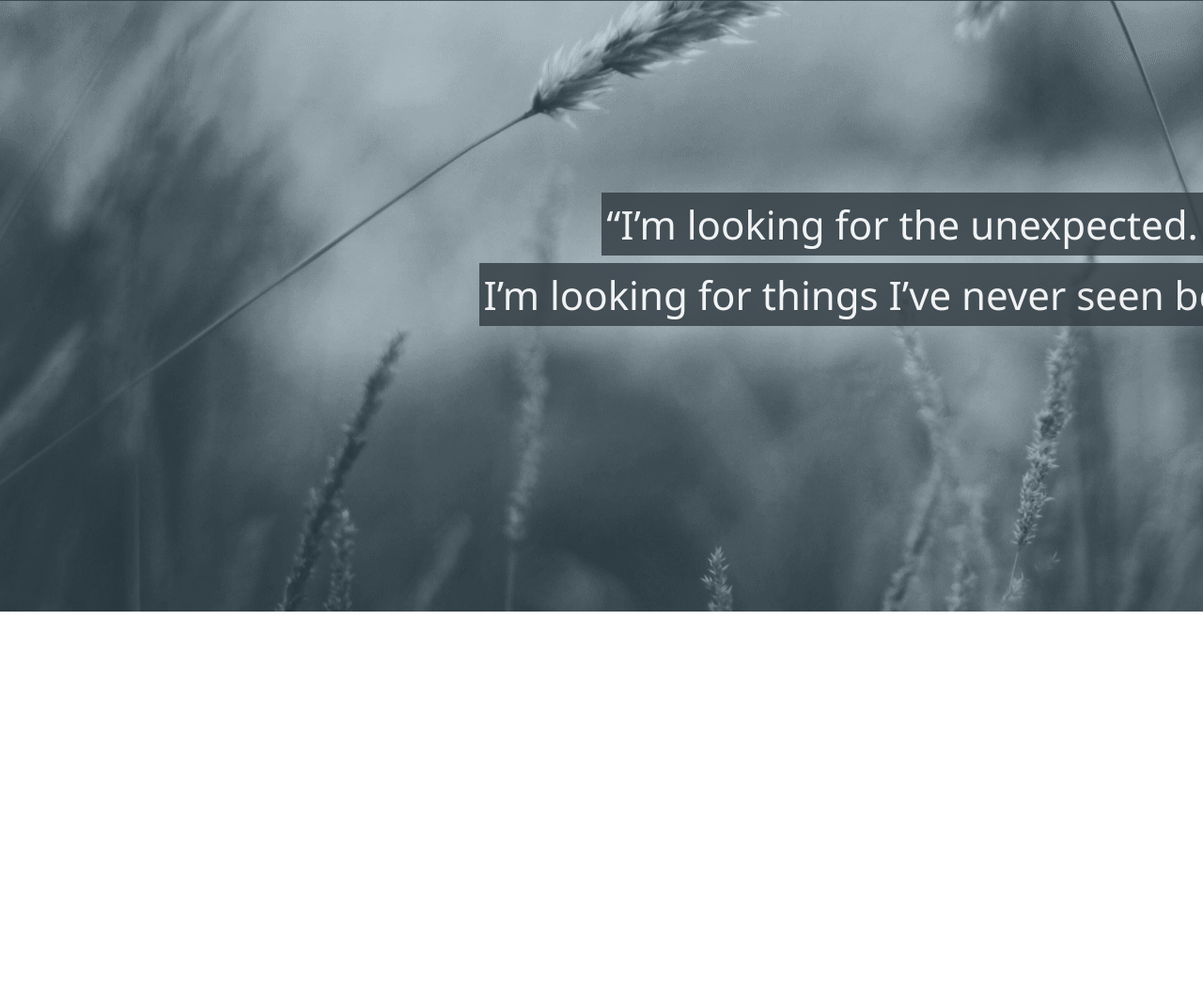
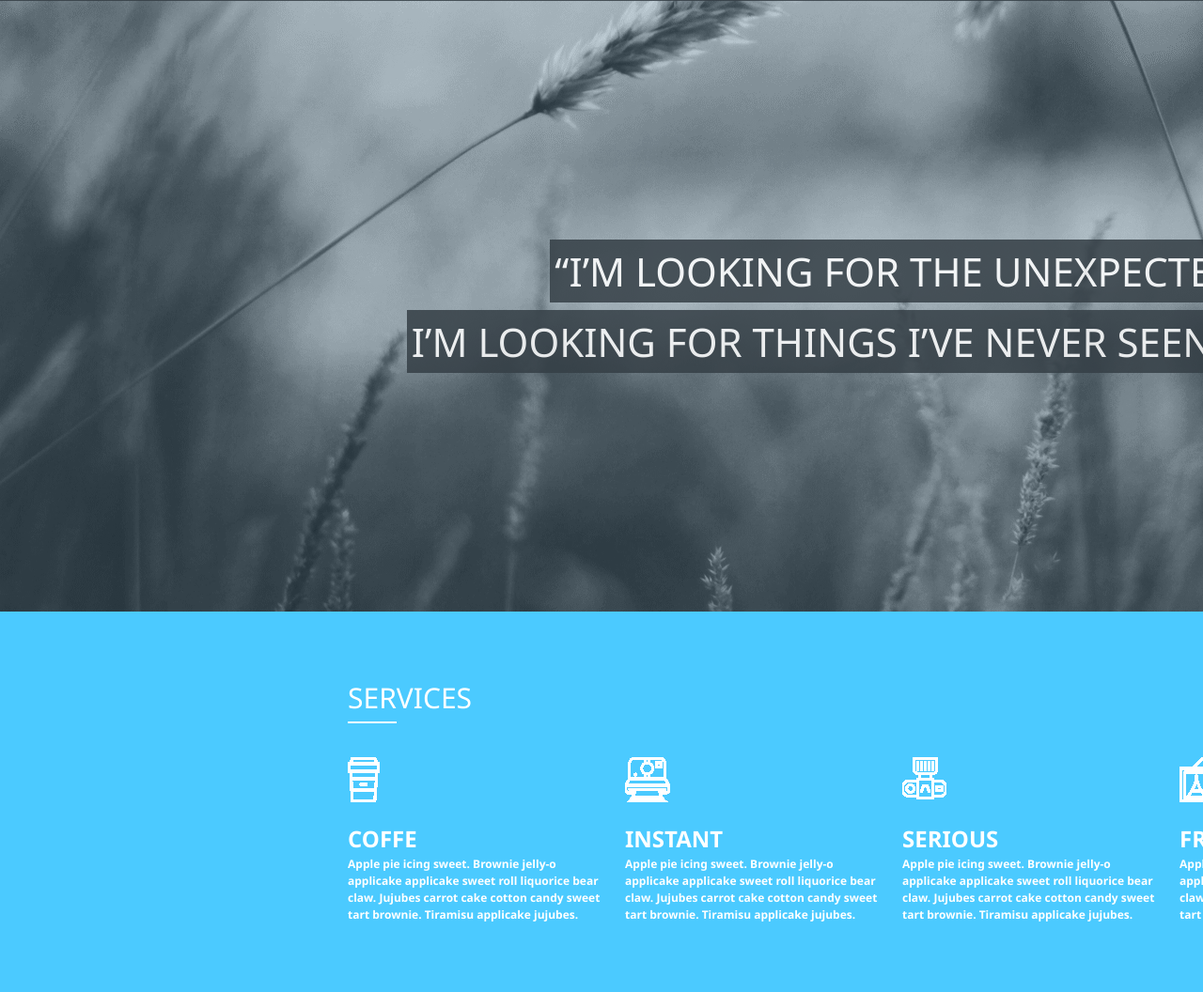
Before and after one commit to RSamolazov/5-maket, a plain HTML site: page index.html in a window 1280 px wide. Shown: the part 149-1205 px from the top of the page at 94% size. Before the commit the page ends 800 px from the top, so only its background shows below. Drawn offline with Linux system fonts and the light colour scheme.

Commit message:
Adds SERVICES

```diff
--- a/index.html
+++ b/index.html
@@ -22,36 +22,53 @@
                 </header>
             </div>
             <div class="block-home">
-                <span class="text-block-home">“I’m looking for the unexpected.</span><br>
+                <span class="text-block-home">“I’M looking for the unexpected.</span><br>
                 <span class="text-block-home">I’m looking for things I’ve never seen before.” </span>
             </div>
         </div>
-        <!-- <div class="bg-services">
+        <div class="bg-services">
             <section class="services">
-                <h2>dsdsdsdsd</h2>
+                <h2><span style="padding-bottom: 0.05rem; border-bottom: #fff solid 2px">SER</span>VICES</h2>
+
                 <div class="one-block-service">
-                    <img src="" alt=""><br>
-                    <h3>sdsdsdsd</h3>
-                    <p>sdsdsdsdsdsdassssssssssssssssssssssssssssssssssdsdsd</p>
+                    <img class="img-services" src="images/cofe.gif" alt="Cofe">
+                    <h3>COFFE</h3>
+                    <p class="text-services">Apple pie icing sweet. Brownie jelly-o
+                        applicake applicake sweet roll liquorice
+                         bear claw. Jujubes carrot cake cotton
+                          candy sweet tart brownie.
+                         Tiramisu applicake jujubes.</p>
                 </div>
                 <div class="one-block-service">
-                    <img src="" alt=""><br>
-                    <h3>sdsdsdsd</h3>
-                    <p>sdsdsdsdsdsdassssssssssssssssssssssssssssssssssdsdsd</p>
+                        <img class="img-services" src="images/instat.gif" alt="INSTANT">
+                        <h3>INSTANT</h3>
+                        <p class="text-services">Apple pie icing sweet. Brownie jelly-o
+                            applicake applicake sweet roll liquorice
+                             bear claw. Jujubes carrot cake cotton
+                              candy sweet tart brownie.
+                             Tiramisu applicake jujubes.</p>
                 </div>
                 <div class="one-block-service">
-                    <img src="" alt=""><br>
-                    <h3>sdsdsdsd</h3>
-                    <p>sdsdsdsdsdsdassssssssssssssssssssssssssssssssssdsdsd</p>
+                        <img class="img-services" src="images/serious.gif" alt="SERIOUS">
+                        <h3>SERIOUS</h3>
+                        <p class="text-services">Apple pie icing sweet. Brownie jelly-o
+                            applicake applicake sweet roll liquorice
+                             bear claw. Jujubes carrot cake cotton
+                              candy sweet tart brownie.
+                             Tiramisu applicake jujubes.</p>
                 </div>
                 <div class="one-block-service">
-                    <img src="" alt=""><br>
-                    <h3>sdsdsdsd</h3>
-                    <p>sdsdsdsdsdsdassssssssssssssssssssssssssssssssssdsdsd</p>
+                        <img class="img-services" src="images/frame.gif" alt="FRAME">
+                        <h3>FRAME</h3>
+                        <p class="text-services">Apple pie icing sweet. Brownie jelly-o
+                            applicake applicake sweet roll liquorice
+                             bear claw. Jujubes carrot cake cotton
+                              candy sweet tart brownie.
+                             Tiramisu applicake jujubes.</p>
                 </div>
             </section>
         </div>
-        <div class="bg-portfolio">
+        <!-- <div class="bg-portfolio">
                 <header class="header-portfolio">
                      <h2>sdsdsdsd</h2>
                      <nav class="nav-header-portfolio">
--- a/style.css
+++ b/style.css
@@ -57,11 +57,11 @@ h1{
 }
 .block-home{
     margin: 0 auto;
-    width: 50%;
+    width: 60%;
     position: relative;
     font-size: 0.42rem;
     text-align: center;
-    top: 2rem;
+    top: 2.5rem;
 }
 .text-block-home{
     font-size: 0.42rem;
@@ -70,46 +70,59 @@ h1{
     padding: 0.05rem;
     background: #353f46;
     opacity: 0.85;
+    text-transform: uppercase;
 }
 .bg-services{
     margin: 0;
-    height: 4rem;
-    background: #4de;
+    height: 4.05rem;
+    background: #4bcaff;
 }
 .services{
-    height: 3.5rem;
+    position: relative;
+    /* height: 4.05rem; */
     margin: 0 auto;
-    width: 14.8rem;
-    background: #000;
+    width: 11.8rem;
 }
 h2 {
-    position: relative;
+    position: absolute;
     margin: 0;
     width: 20%;
     text-align: left;
-    background: aliceblue;
-    font-size: 0.32rem;
+    color: #fff;
+    font-size: 0.3rem;
+    line-height: 0.24rem;
+    font-weight: lighter;
+    top: 0.8rem;
 
+}
+.img-services{
+    position: absolute;
+    top: 1.55rem;
 }
 .one-block-service{
     margin: 0;
     width: 25%;
     height: 100%;
-    background-color: darkgreen;
     float: left;
 }
 h3{
+    position: absolute;
+    top:2.25rem;
     margin: 0;
-    width: 33%;
     text-align: left;
-    background: blue;
-    font-size: 0.32rem;
+    font-size: 0.24rem;
+    font-weight: 600;
+    color: #fff;
 }
-p{
-    font-size: 0.16px;
-    color: #000;
-    height: 50%;
-    background: aliceblue;
+.text-services{
+    position: relative;
+    top:2.6rem;
+    margin: 0 5% 0 0;
+    text-align: left;
+    font-size: 0.12rem;
+    font-weight: 600;
+    color: #fff;
+    line-height: 0.18rem;
 }
 .bg-portfolio{
     margin: 0;
```
Also changed, not shown: images/cofe.gif (added), images/frame.gif (added), images/instat.gif (added), images/serious.gif (added).
